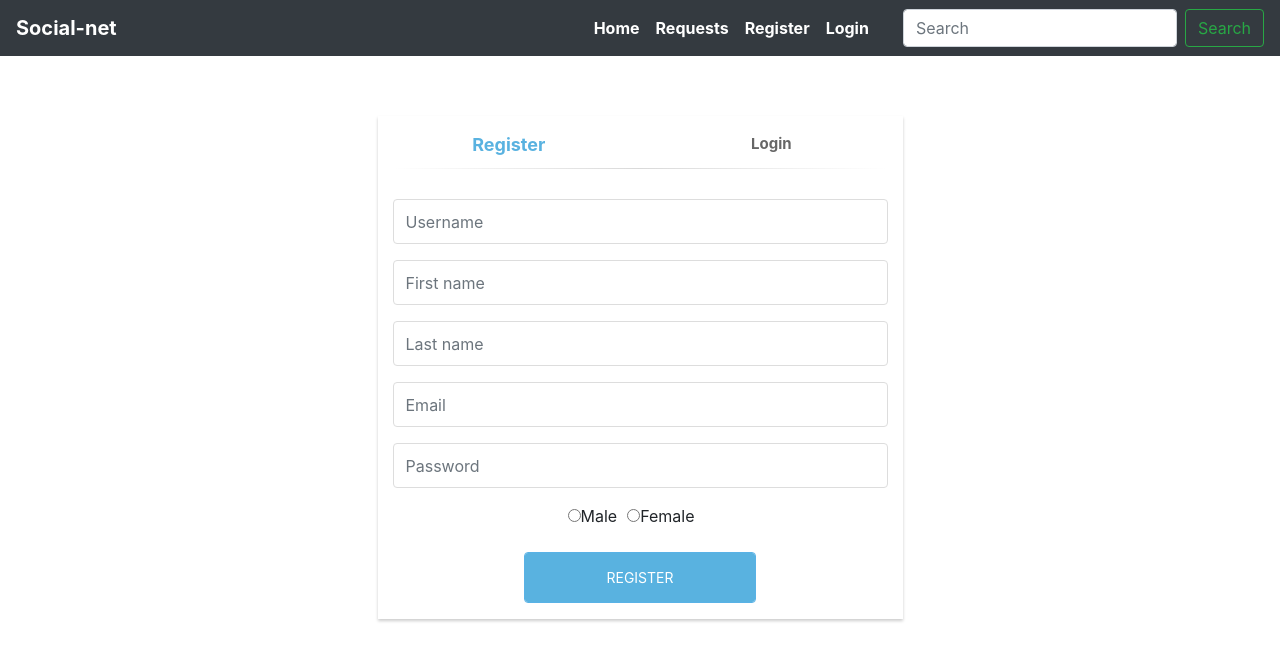
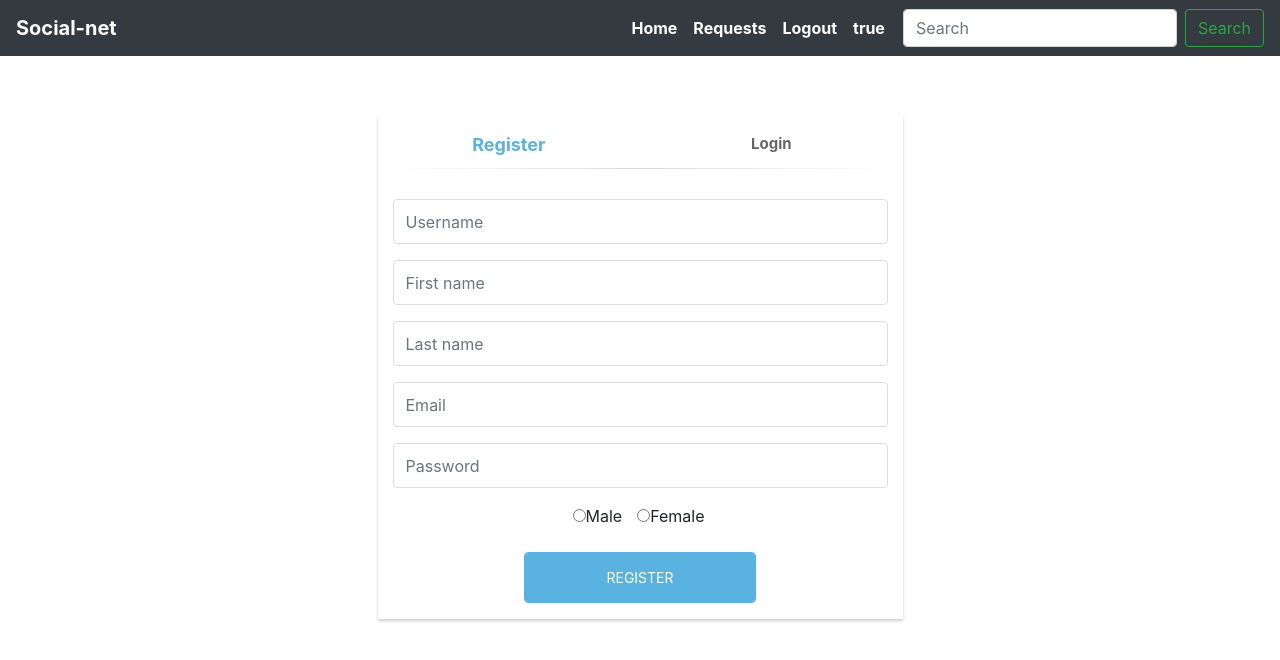
Before and after one commit to ssslavev/Social-net, an Angular app in the folder frontend/: page /register in a window 1280 px wide. Shown: the top 660 px of the page. Built offline with nearby package versions, Linux system fonts and the light colour scheme; sample sign-in values are in the browser's storage.

Commit message:
Added auth guard and fixes in user profile component

```diff
--- a/frontend/src/app/app.module.ts
+++ b/frontend/src/app/app.module.ts
@@ -12,6 +12,7 @@ import { LoginComponent } from './components/login/login.component';
 import { HomeComponent } from './components/home/home.component';
 import { PostComponent } from './components/post/post.component';
 import { UserProfileComponent } from './components/user-profile/user-profile.component';
+import { AuthGuard } from './guards/auth.guard';
 
 @NgModule({
   declarations: [
@@ -30,7 +31,7 @@ import { UserProfileComponent } from './components/user-profile/user-profile.com
     AppRoutingModule,
     FormsModule
   ],
-  providers: [],
+  providers: [AuthGuard],
   bootstrap: [AppComponent]
 })
 export class AppModule { }
--- a/frontend/src/app/components/app-routing.module.ts
+++ b/frontend/src/app/components/app-routing.module.ts
@@ -6,12 +6,14 @@ import { RegisterComponent } from './register/register.component'
 import { LoginComponent } from './login/login.component';
 import { HomeComponent } from './home/home.component';
 import { UserProfileComponent } from './user-profile/user-profile.component';
+import { AuthGuard } from '../guards/auth.guard';
 
 const routes: Routes = [
   { path: 'register', component: RegisterComponent },
   { path: 'login', component: LoginComponent },
-  { path: 'home', component: HomeComponent },
-  {path: 'users/:id', component: UserProfileComponent}
+  { path: 'home', component: HomeComponent , canActivate: [AuthGuard] },
+  { path: 'users/:id', component: UserProfileComponent },
+  { path: '', redirectTo: '/home', pathMatch: 'full'}
 ]
 
 @NgModule({
--- a/frontend/src/app/components/login/login.component.css
+++ b/frontend/src/app/components/login/login.component.css
@@ -9,3 +9,17 @@
 .panel-login>.panel-heading {
     padding: 15px;
 }
+
+input[type=text]:focus, textarea:focus {
+    box-shadow: 0 0 5px rgba(81, 203, 238, 1);
+    padding: 3px 0px 3px 3px;
+    margin: 5px 1px 3px 0px;
+    border: 1px solid rgba(81, 203, 238, 1);
+  }
+
+  input[type=password]:focus, textarea:focus {
+    box-shadow: 0 0 5px rgba(81, 203, 238, 1);
+    padding: 3px 0px 3px 3px;
+    margin: 5px 1px 3px 0px;
+    border: 1px solid rgba(81, 203, 238, 1);
+  }
--- a/frontend/src/app/components/navigation/navigation.component.html
+++ b/frontend/src/app/components/navigation/navigation.component.html
@@ -13,17 +13,17 @@
       <li class="navbar-nav mr-auto">
         <a class="nav-link" routerLink='/requests'>Requests</a>
       </li>
-      <li *ngIf="!(isLoggedIn$ | async)" class="nav-item">
+      <li *ngIf="!(isLoggedIn$)" class="nav-item">
         <a class="nav-link" routerLink='/register'>Register</a>
       </li>
-      <li  *ngIf="!(isLoggedIn$ | async)" class="navbar-nav mr-auto">
+      <li  *ngIf="!(isLoggedIn$)" class="navbar-nav mr-auto">
         <a class="nav-link" routerLink='/login'>Login</a>
       </li>
-      <li *ngIf="isLoggedIn$ | async" class="navbar-nav mr-auto">
+      <li *ngIf="isLoggedIn$" class="navbar-nav mr-auto">
         <a class="nav-link" (click) = "logOut()">Logout</a>
       </li>
       <li  class="navbar-nav mr-auto">
-        <a class="nav-link">{{user$ | async}}</a>
+        <a class="nav-link">{{user$}}</a>
       </li>
     </ul>
     <form class="form-inline my-2 my-lg-0">
--- a/frontend/src/app/components/navigation/navigation.component.ts
+++ b/frontend/src/app/components/navigation/navigation.component.ts
@@ -10,16 +10,16 @@ import { Observable } from 'rxjs';
 })
 export class NavigationComponent implements OnInit {
 
-  isLoggedIn$: Observable<boolean>;
-  user$: Observable<string>;
+  isLoggedIn$;
+  user$;
 
   constructor(private router: Router,
     private authService: AuthService) { }
 
   ngOnInit() {
 
-    this.user$ = this.authService.loggedUser;
-    this.isLoggedIn$ = this.authService.isLoggedIn;
+    this.user$ = localStorage.getItem('logged-user-name');
+    this.isLoggedIn$ = localStorage.getItem('logged-user-id');
   }
 
   logOut() {
--- a/frontend/src/app/components/register/register.component.css
+++ b/frontend/src/app/components/register/register.component.css
@@ -11,5 +11,26 @@
 }
 
 .radio-inline {
-    padding-left: 10px;
+    padding-left: 15px;
 }
+
+input[type=text]:focus, textarea:focus {
+    box-shadow: 0 0 5px rgba(81, 203, 238, 1);
+    padding: 3px 0px 3px 3px;
+    margin: 5px 1px 3px 0px;
+    border: 1px solid rgba(81, 203, 238, 1);
+  }
+
+  input[type=password]:focus, textarea:focus {
+    box-shadow: 0 0 5px rgba(81, 203, 238, 1);
+    padding: 3px 0px 3px 3px;
+    margin: 5px 1px 3px 0px;
+    border: 1px solid rgba(81, 203, 238, 1);
+  }
+
+  input[type=email]:focus, textarea:focus {
+    box-shadow: 0 0 5px rgba(81, 203, 238, 1);
+    padding: 3px 0px 3px 3px;
+    margin: 5px 1px 3px 0px;
+    border: 1px solid rgba(81, 203, 238, 1);
+  }
--- a/frontend/src/app/components/user-profile/user-profile.component.html
+++ b/frontend/src/app/components/user-profile/user-profile.component.html
@@ -1,3 +1,3 @@
-<p>
+<p *ngIf="user" >
   {{user[0].name}}
 </p>
--- a/frontend/src/app/components/user-profile/user-profile.component.ts
+++ b/frontend/src/app/components/user-profile/user-profile.component.ts
@@ -16,9 +16,8 @@ export class UserProfileComponent implements OnInit {
 
   ngOnInit() {
     const id = +this.route.snapshot.paramMap.get('id');
-    console.log(id);
     this.usersService.getUserById(id)
-      .subscribe(user => this.user = user,
+      .subscribe(user => { this.user = user },
         error => console.error(error)
       );
   }
--- /dev/null
+++ b/frontend/src/app/guards/auth.guard.ts
@@ -0,0 +1,30 @@
+import { CanActivate } from '@angular/router/src/utils/preactivation';
+import { ActivatedRouteSnapshot, RouterStateSnapshot, Router } from '@angular/router';
+import { Observable } from 'rxjs';
+import { Injectable } from '@angular/core';
+import { AuthService } from '../services/auth.service';
+
+@Injectable()
+export class AuthGuard implements CanActivate {
+    path: ActivatedRouteSnapshot[];
+    route: ActivatedRouteSnapshot;
+
+    constructor(private authService: AuthService,
+        private router: Router) { }
+
+    canActivate(
+        route: ActivatedRouteSnapshot,
+        state: RouterStateSnapshot
+    ) {
+
+        if (localStorage.getItem('logged-user-id')) {
+            return true;
+        } else {
+            this.router.navigate(['login']);
+            return false;
+        }
+
+    }
+
+
+}
--- a/frontend/src/app/services/auth.service.ts
+++ b/frontend/src/app/services/auth.service.ts
@@ -36,6 +36,7 @@ export class AuthService {
         localStorage.setItem('logged-user-id', user['user']['user_id']);
         localStorage.setItem('logged-user-name', user['user']['name']);
         this.router.navigate(['/home']);
+        location.reload(true);
         this.loggedIn.next(true);
         this.user.next(localStorage.getItem('logged-user-name'));
       },
```
